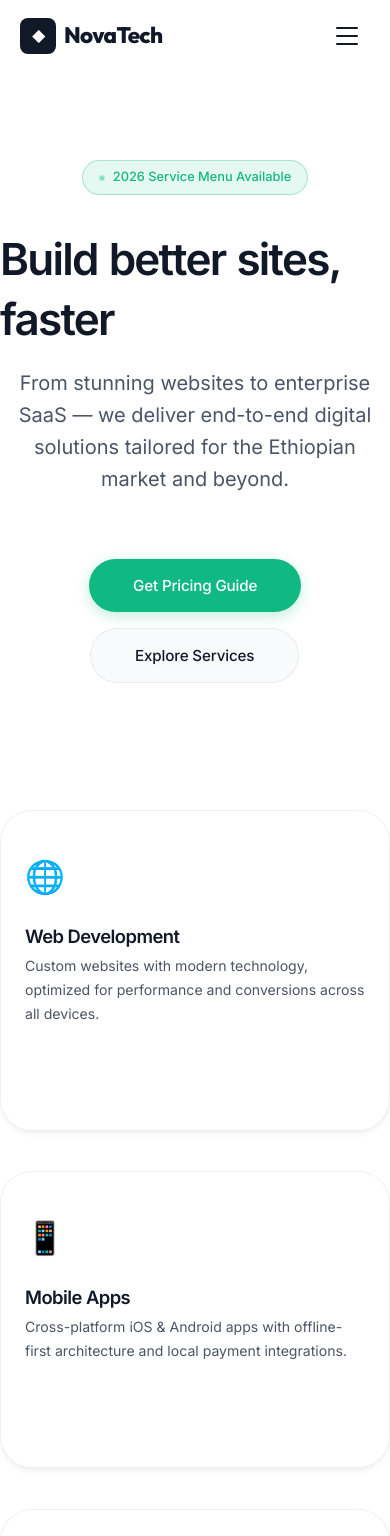
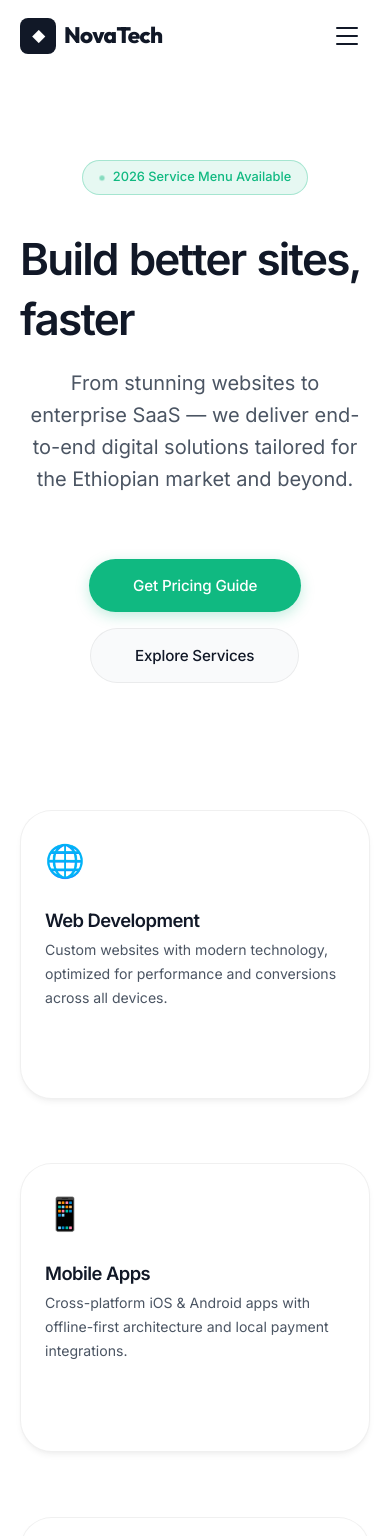
Before and after one commit to kylosonic/Agency, a React (Vite) app: page / in a window 390 px wide. Shown: the top 1536 px of the page. Built offline with nearby package versions, Linux system fonts and the light colour scheme.

Commit message:
feat: Introduce global stylesheet with design tokens, base resets, utility classes, and core component styles for navigation and buttons.

```diff
--- a/src/index.css
+++ b/src/index.css
@@ -510,7 +510,8 @@ h1 {
   position: relative;
   z-index: 1;
   text-align: center;
-  padding: var(--space-xl) 0 var(--space-2xl);
+  padding-top: var(--space-xl);
+  padding-bottom: var(--space-2xl);
 }
 
 .hero-badge {
@@ -2140,7 +2141,9 @@ h1 {
   .addon-card,
   .feature-card,
   .saas-card,
-  .about-card {
+  .about-card,
+  .hero-feature-card,
+  .hero-stat {
     padding: var(--space-lg);
     margin-bottom: var(--space-lg);
   }
```
